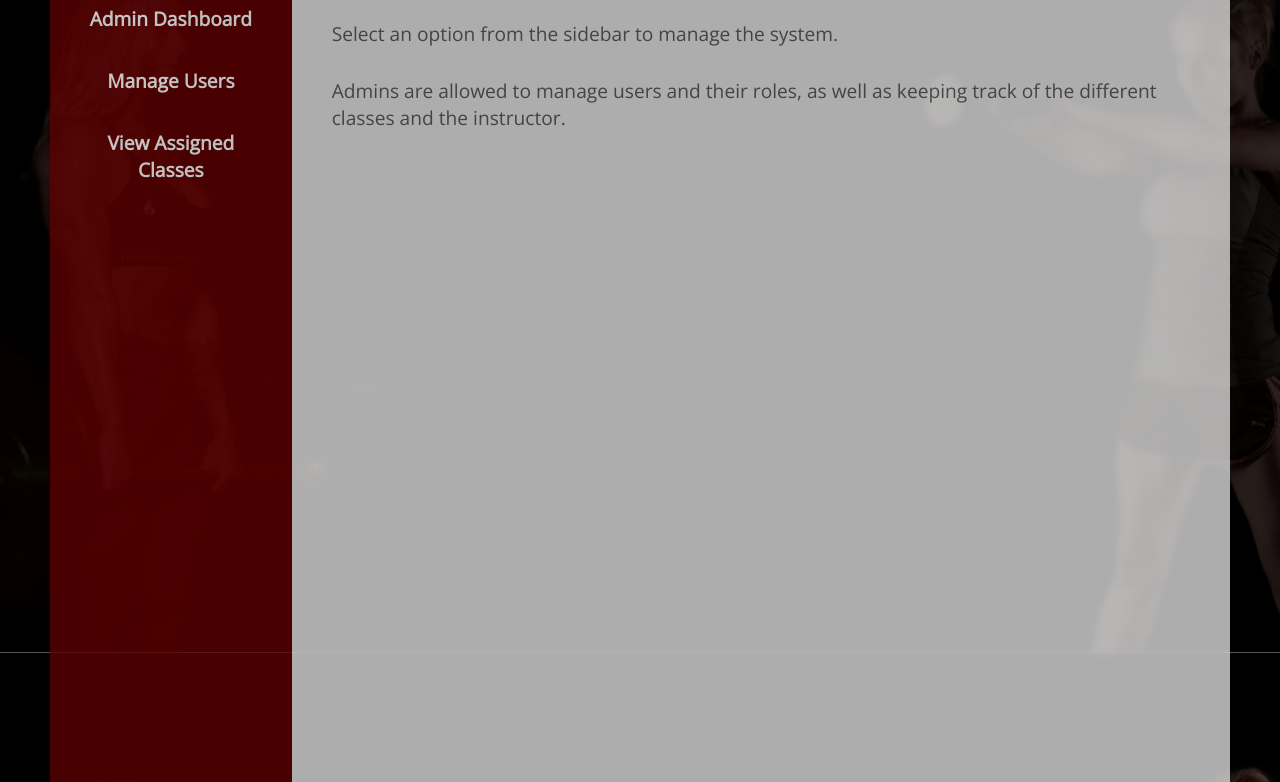
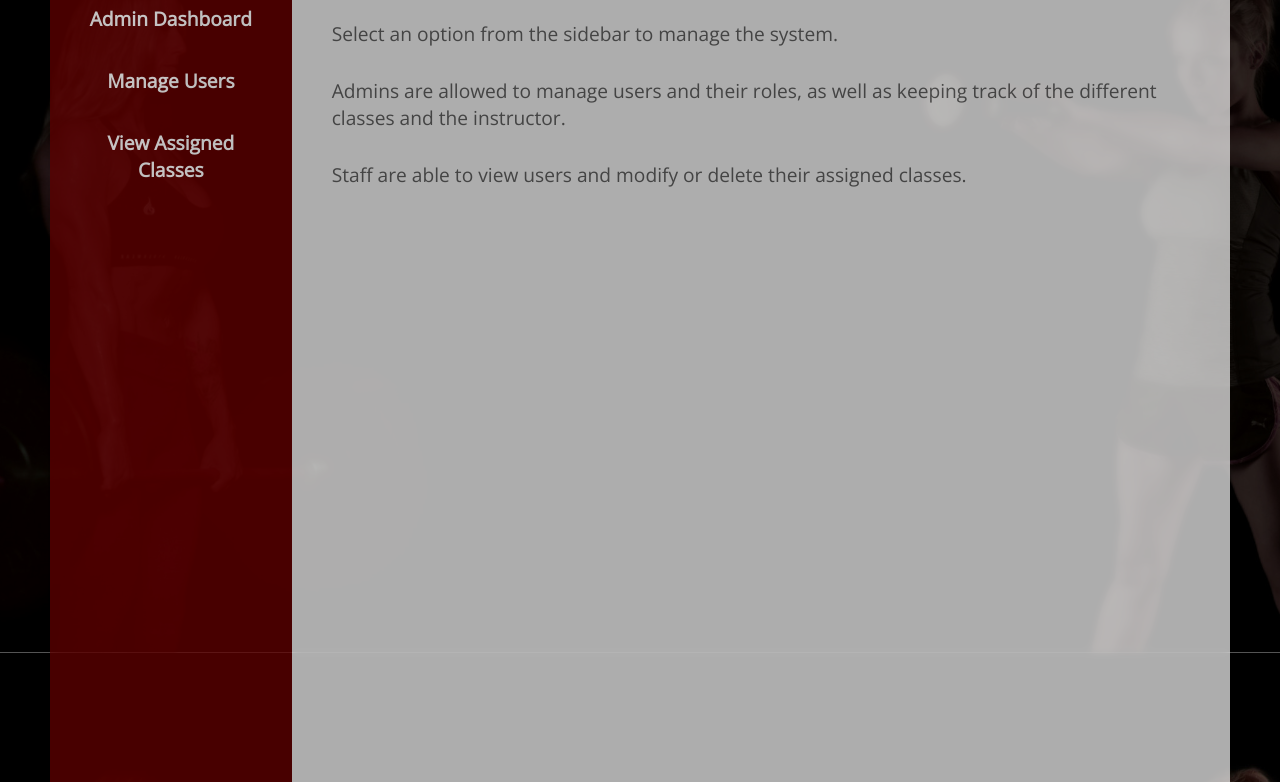
Before and after one commit to AshleyConejo/SculptVault, a Python web app: template DB-FINAL/website/templates/admin_dashboard.html in a window 1280 px wide. Shown: the part 147-929 px from the top of the page. Run offline with Jinja, Linux system fonts and the light colour scheme; the template is opened without the code that fills it, so the values that code supplies are empty.

Commit message:
FINALLYYYY

```diff
--- a/DB-FINAL/website/templates/admin_dashboard.html
+++ b/DB-FINAL/website/templates/admin_dashboard.html
@@ -21,7 +21,8 @@
         <h2>Welcome, {{ user[0] }}!</h2>
 
         <p>Select an option from the sidebar to manage the system.</p>
-        <p>Admins are allowed to manage users and their roles, as well as keeping track of the different classes and the instructor. </p>
+        <p>Admins are allowed to manage users and their roles, as well as keeping track of the different classes and the instructor.</p>
+        <p>Staff are able to view users and modify or delete their assigned classes.</p>
     </main>
 </div>
 
```
